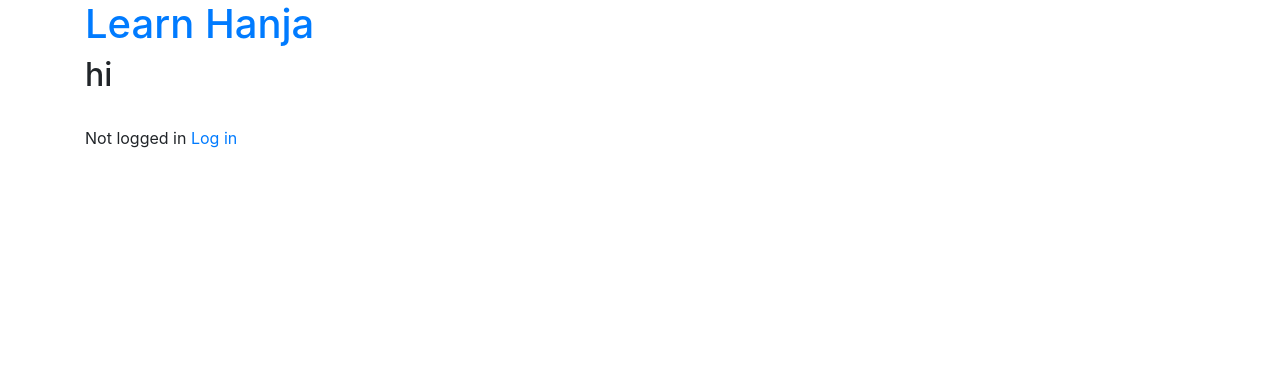
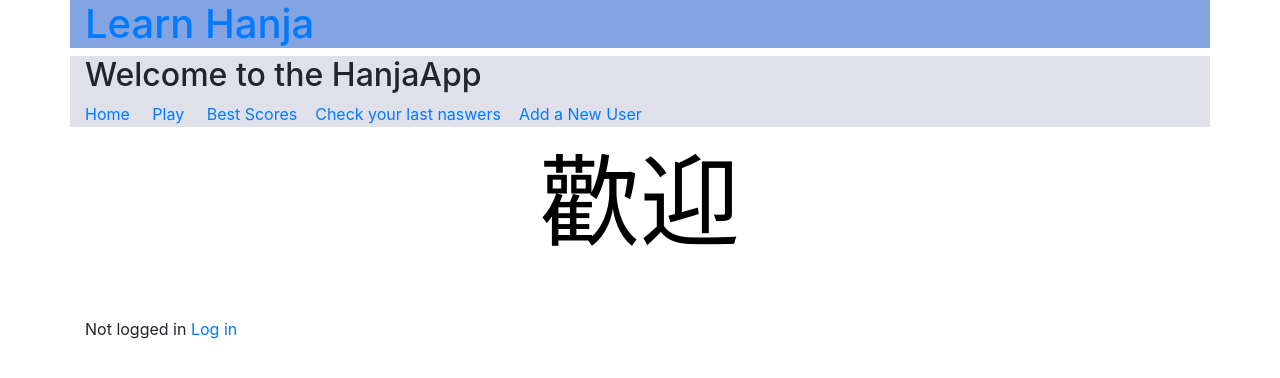
Before and after one commit to kalinaszy/HanjaApp, a Django app: page / in a window 1280 px wide. Shown: the top 378 px of the page. Run offline with Django 3.2, Linux system fonts and the light colour scheme; some libraries are stand-ins or nearby versions.

Commit message:
added index view

```diff
--- a/myproject/game/forms.py
+++ /dev/null
@@ -1,4 +0,0 @@
-from django import forms
-
-class ApproveAnswersForm(forms.ModelForm):
-    pass
--- a/myproject/game/templates/base.html
+++ b/myproject/game/templates/base.html
@@ -8,11 +8,11 @@
             </script><meta charset="utf-8">
     </head>
     <body>
-    <div class="container">
-        <h1><a href="index.html">Learn Hanja</a></h1>
+        <div class="container" style="background-color:#84a3e1">
+            <h1><a href="/">Learn Hanja</a></h1></div>
         {% block container %}
         {% endblock %}
-            <div>
+            <div class="container">
             <br>
             {% if zalogowany %}
                 <p> {{ user }} <a href="/logout">Log out</a></p>
@@ -20,6 +20,5 @@
               <p>Not logged in <a href="/login">Log in</a></p>
             {% endif %}
         </div>
-    </div>
     </body>
 </html>
--- a/myproject/game/templates/check_answers.html
+++ b/myproject/game/templates/check_answers.html
@@ -1,8 +1,8 @@
 {% extends 'base.html' %}
 
 {% block container %}
-    <h2>Check answers:</h2>
-    <table class="table table-sm">
+    <div class="container"><h2>Check answers:</h2></div>
+   <div class="container"> <table class="table table-sm">
         {% for answer in answers %}
         <tr>
             <td><img src="{{ answer.task.image_character.url }}" width="45" height="45"></td>
@@ -11,4 +11,5 @@
         </tr>
         {% endfor %}
     </table>
+   </div>
 {% endblock %}
--- a/myproject/game/templates/index.html
+++ b/myproject/game/templates/index.html
@@ -1,7 +1,17 @@
 {% extends 'base.html' %}
 
 {% block container %}
-    <h2>hi</h2>
-
+    <div class="container" style="background-color:#e0e0eb">
+    <h2>Welcome to the HanjaApp</h2>
+<ul class="nav nav-tabs">
+  <li role="presentation" class="active"><a href=""> Home &nbsp&nbsp&nbsp&nbsp</a></li>
+  <li role="presentation"><a href="/play"> Play &nbsp&nbsp&nbsp&nbsp</a></li>
+  <li role="presentation"><a href="/best_scores"> Best Scores&nbsp&nbsp&nbsp&nbsp</a></li>
+    <li role="presentation"><a href="/check_answers"> Check your last naswers&nbsp&nbsp&nbsp&nbsp</a></li>
+    <li role="presentation"><a href="/add"> Add a New User</a></li>
+</ul>
+    </div>
+    <div class="container">
+    <p style="color:black;font-size:100px;text-align:center">歡迎</p></div>
 
 {% endblock %}
--- a/myproject/game/views.py
+++ b/myproject/game/views.py
@@ -9,7 +9,6 @@ from game.models import Answer, Score, Guess
 
 
 class IndexView(View):
-
 
     def get(self, request):
         return render(request, 'index.html')
@@ -34,11 +33,10 @@ class PlayGameView(View):
             random.shuffle(list_answers)
             score = Score.objects.filter(player=request.user, games_number__lt=10).first()
             players_score = 0 if score is None else score.players_score
-            score_games_number = score.games_number
+            score_games_number = 0 if score is None else score.games_number
             return render(request, 'play.html', {
-                'list_answers':list_answers, 'image': image, 'puzzle_id': puzzle.id, 'score': players_score,\
-                'score_games_number': score_games_number
-            })
+                'list_answers': list_answers, 'image': image, 'puzzle_id': puzzle.id, 'score': players_score,\
+                'score_games_number': score_games_number})
 
         def post(self, request):
             if not request.user.is_authenticated:
@@ -76,10 +74,6 @@ class CheckAnswersView(View):
 class BestScoresView(View):
 
 
-    # def get(self, request):
-    #     all_scores = Score.objects.order_by('-players_score')
-    #     return render(request, 'best_scores.html', {'all_scores': all_scores})
-
     def get(self, request):
         all_scores = Score.objects.order_by('-players_score')
         paginator = Paginator(all_scores, 10)
--- a/myproject/user/templates/add_user.html
+++ b/myproject/user/templates/add_user.html
@@ -1,7 +1,7 @@
 {% extends 'base.html' %}
 
 {% block container %}
-    <h2>New User:</h2>
-    {% include 'form.html' %}
-    {{ message }}
+    <div class="container"><h2>New User:</h2></div>
+    <div class="container">{% include 'form.html' %}
+        {{ message }}</div>
 {% endblock %}
--- a/myproject/user/templates/login.html
+++ b/myproject/user/templates/login.html
@@ -1,9 +1,9 @@
 {% extends 'base.html' %}
 
 {% block container %}
-    <h2>Log in</h2>
-    {{ message }}
-    {% include 'form.html' %}
+    <div class="container"><h2>Log in</h2></div>
+    <div class="container">{{ message }}
+        {% include 'form.html' %}</div>
 <!--   <div style="" class="button-box" >
     <button>Play</button>
     </div>
--- a/myproject/user/templates/logout.html
+++ b/myproject/user/templates/logout.html
@@ -1,6 +1,6 @@
 {% extends 'base.html' %}
 
 {% block container %}
-    <h2>Do you want to log out?</h2>
-    {% include 'form.html' %}
+   <div class="container"> <h2>Do you want to log out?</h2></div>
+    <div class="container">{% include 'form.html' %}</div>
 {% endblock %}
```
Also changed, not shown: myproject/game/templates/best_scores.html (+5 -2 lines), myproject/game/templates/play.html (+13 -8 lines).
